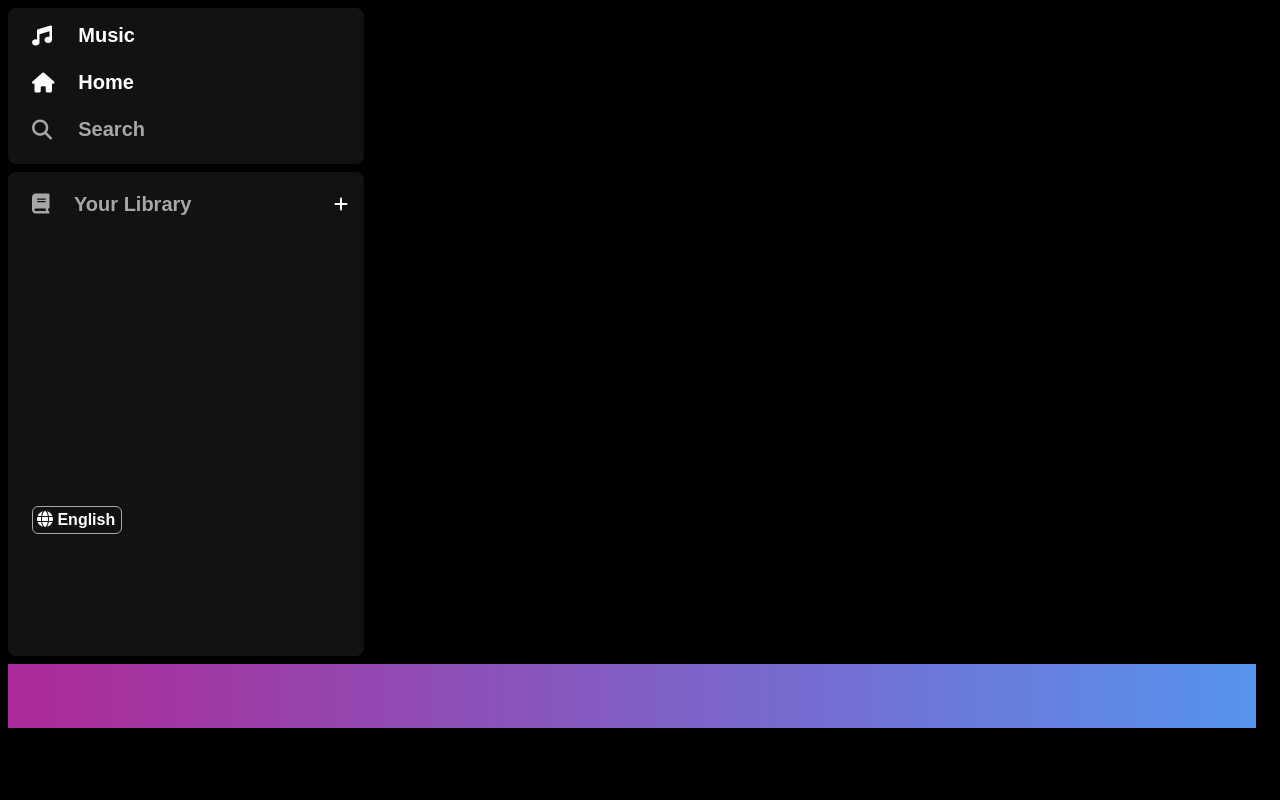
After one commit to 139148nguyen/web_php, a PHP site: page /home_page.html in a window 1280 px wide. The commit adds this page. Run offline with PHP 8.4, Linux system fonts and the light colour scheme.

Commit message:
Second Commit

```diff
--- /dev/null
+++ b/music/home_page.html
@@ -0,0 +1,80 @@
+<html>
+
+<head>
+    <link rel="stylesheet" href="./styles/base.css">
+    <link rel="stylesheet" href="./styles/main.css">
+    <link rel="stylesheet" href="https://cdnjs.cloudflare.com/ajax/libs/font-awesome/6.5.2/css/all.min.css"
+        integrity="sha512-SnH5WK+bZxgPHs44uWIX+LLJAJ9/2PkPKZ5QiAj6Ta86w+fsb2TkcmfRyVX3pBnMFcV7oQPJkl9QevSCWr3W6A=="
+        crossorigin="anonymous" referrerpolicy="no-referrer" />
+</head>
+
+<body>
+    <div class="body">
+        <div class="side-bar">
+            <div class="side-bar__top frame">
+                <ul class="nav-list">
+                    <i>
+                        <a href="" class="light-text label-text nav-item">
+                            <div class="icon"><i class="fa-solid fa-music"></i></div>
+                            <div class="label">Music</div>
+                        </a>
+                    </i>
+                    <i>
+                        <a href="" class="light-text label-text nav-item">
+                            <div class="icon"><i class="fa-solid fa-house"></i></div>
+                            <div class="label">Home</div>
+                        </a>
+                    </i>
+                    <i>
+                        <a href="" class="base-text label-text nav-item">
+                            <div class="icon"><i class="fa-solid fa-magnifying-glass"></i></div>
+                            <div class="label">Search</div>
+                        </a>
+                    </i>
+                </ul>
+            </div>
+            <div class="side-bar__bottom frame">
+                <ul class="nav-list">
+                    <i style="display: flex; align-items: center;">
+                        <a href="" class="nav-item base-text label-text" style="flex:5">
+                            <div class="icon"><i class="fa-solid fa-book"></i></div>
+                            <div class="label">Your Library</div>
+
+                        </a>
+                        <a class="icon-plus"><i class="fa-solid fa-plus"></i></a>
+                    </i>
+                    <i>
+                        <div class="box-library">
+
+                        </div>
+                    </i>
+                    <i>
+                        <div></div>
+                    </i>
+                    <i>
+                        <div>
+                            <a class="button label-text">
+                                <i class="fa-solid fa-globe"></i>
+                                English
+                            </a>
+                        </div>
+                    </i>
+                </ul>
+
+            </div>
+        </div>
+        <div class="content frame">
+            <div class="content__header">
+
+            </div>
+            <div class="content__body">
+
+            </div>
+        </div>
+    </div>
+    <div class="footer">
+        <div class="advertise"></div>
+    </div>
+</body>
+
+</html>
--- a/music/styles/base.css
+++ b/music/styles/base.css
@@ -1,17 +1,98 @@
-*{
+/* Reset css */
+
+* {
     margin: 0;
     padding: 0;
 }
 
-form{
-    margin:auto;
+
+
+a {
+    font-style: normal;
+    text-decoration: none;
+    color: white;
+    cursor: pointer;
+}
+
+
+
+
+
+/* Variables Css */
+
+:root {
+    --bgcolor-base: #000000;
+    --bgcolor-primary: #121212;
+    --bgcolor-gray: #242424;
+    --tcolor-base: #a7a7a7;
+    --tcolor-light: #ffffff;
+    --tcolor-dark: #000000;
+    --bg-height: calc(100% - 16px);
+    --bg-width: calc(100% - 16px);
+
+}
+
+
+
+body {
+    color: var(--tcolor-base);
+    font-family: Arial, Helvetica, sans-serif;
+    width: var(--bg-width);
+    height: var(--bg-height);
+    padding: 8px;
+    background-color: var(--bgcolor-base);
+}
+
+.frame {
+    border-radius: 8px;
+}
+
+
+.light-text {
+    color: var(--tcolor-light);
+}
+
+.label-text {
+    font-weight: 600;
+    font-size: 20px;
+}
+
+.base-text {
+    color: var(--tcolor-base);
+}
+
+ul {
+    list-style: none;
+}
+
+
+
+.button {
+    width: 80px;
+    font-size: 16px;
+    font-weight: 600;
+    padding: 4px;
+    display: block;
+    border: 1px solid var(--tcolor-base);
+    border-radius: 6px;
+}
+
+.button:hover {
+    border-color: var(--tcolor-light);
+    transform: scale(1.04);
+}
+
+
+/*
+form {
+    margin: auto;
     margin-top: 20px;
     display: flex;
     flex-direction: column;
     max-width: 250px;
 }
 
-form >input {
+form>input {
     margin-bottom: 8px;
     padding: 4px;
-}
+} */
--- /dev/null
+++ b/music/styles/main.css
@@ -0,0 +1,104 @@
+/* Variables Css */
+
+:root {
+    --bgcolor-base: #000000;
+    --bgcolor-primary: #121212;
+    --bgcolor-gray: #242424;
+    --tcolor-base: #a7a7a7;
+    --tcolor-light: #ffffff;
+    --tcolor-dark: #000000;
+    --bg-height: calc(100% - 16px);
+    --bg-width: calc(100% - 16px);
+
+}
+
+
+
+.side-bar__top,
+.side-bar__bottom,
+.content__header {
+    background-color: var(--bgcolor-primary);
+}
+
+/* CSS Side bar */
+.side-bar {
+    margin-bottom: 8px;
+    max-width: 356px;
+    /* background-color: var(--bgcolor-primary); */
+    height: calc(--bg-height - 64px);
+}
+
+.side-bar__top,
+.side-bar__bottom {
+    width: 100%;
+}
+
+.side-bar__top {
+    height: 156px;
+    margin-bottom: 8px;
+}
+
+.side-bar__bottom {
+    height: 484px;
+}
+
+
+/* CSS footer */
+.footer {
+    width: var(--bg-width);
+    height: 64px;
+}
+
+.advertise {
+    width: 100%;
+    height: 100%;
+    background-image: linear-gradient(to right, #ad2997, #5693ef);
+}
+
+.nav-list {
+    display: flex;
+    flex-direction: column;
+    /* align-items: center; */
+}
+
+.nav-list>i {
+    width: calc(100% - 32px);
+    padding: 16px 8px 8px 24px;
+
+}
+
+.nav-item {
+    display: flex;
+    align-items: center;
+}
+
+.nav-item:hover {
+    color: var(--tcolor-light);
+}
+
+.icon {
+    flex: 1;
+}
+
+.label {
+    flex: 6;
+}
+
+.icon-plus {
+    display: flex;
+    justify-content: center;
+    align-items: center;
+    display: block;
+    border-radius: 50%;
+    padding: 8px;
+}
+
+.icon-plus:hover {
+    background-color: var(--bgcolor-gray);
+    color: var(--tcolor-light);
+}
+
+
+.box-library {
+    height: 214px;
+}
```
